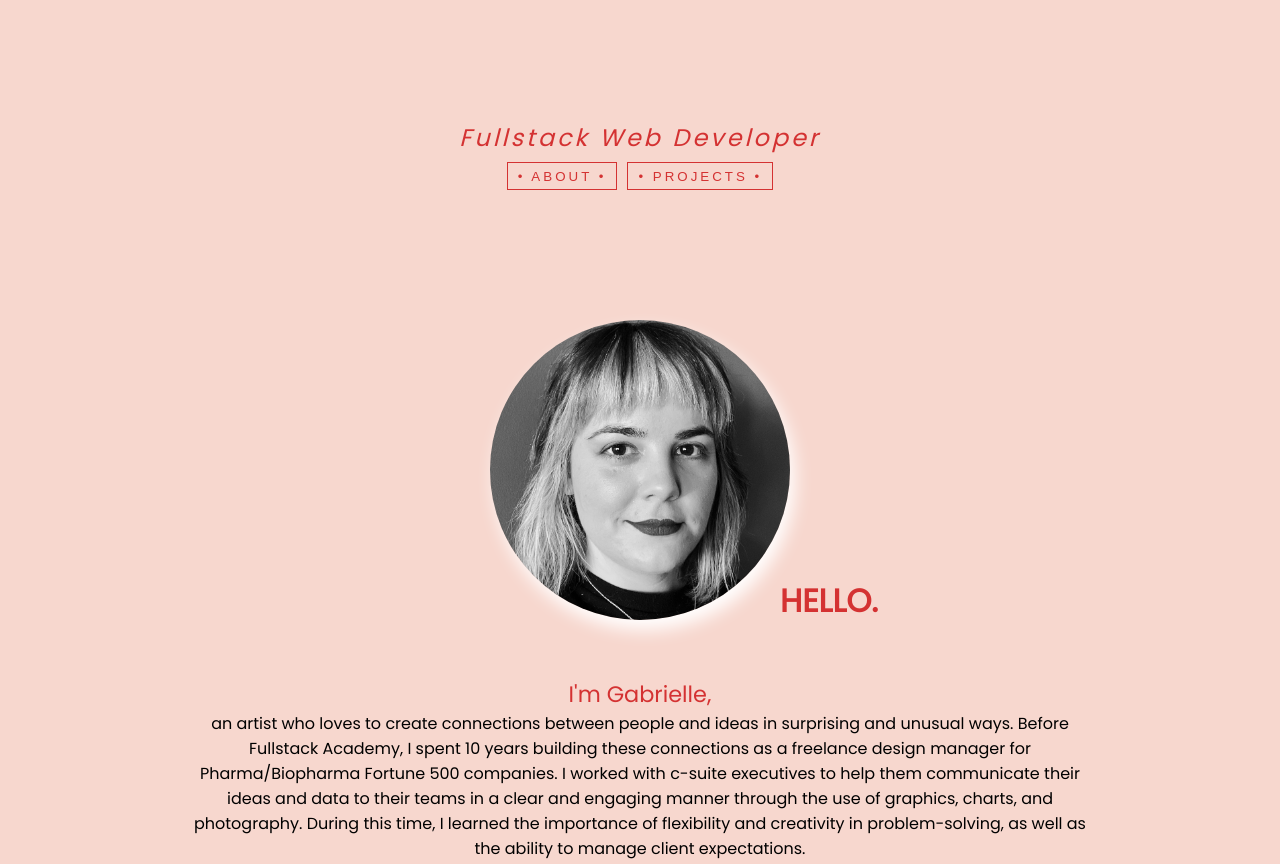
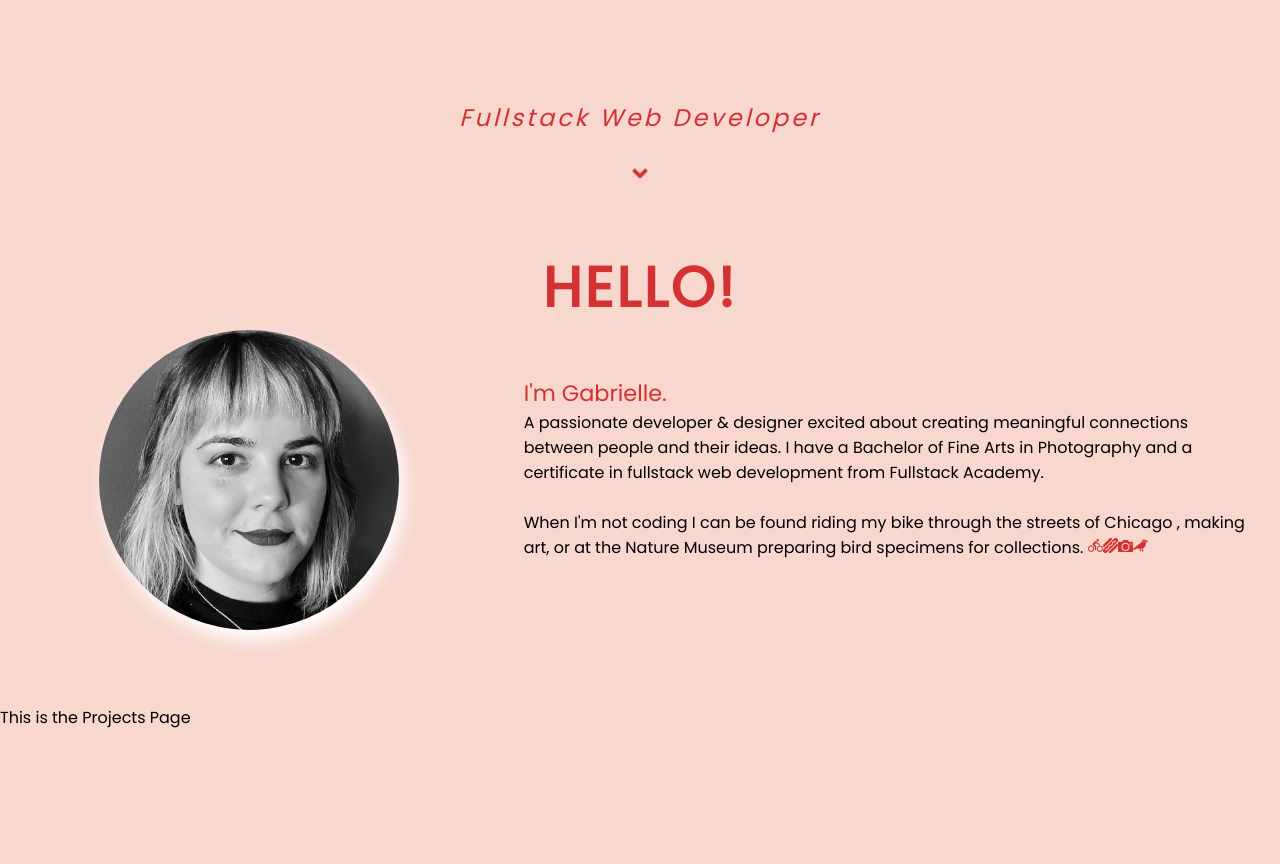
Before and after one commit to gabi-rogers23/personal_site, a React app: page / in a window 1280 px wide. Shown: the part 995-1859 px from the top of the page. Built offline with nearby package versions, Linux system fonts and the light colour scheme; a web font is replaced by a local one.

Commit message:
WIP placement for about me section

```diff
--- a/public/style.css
+++ b/public/style.css
@@ -26,7 +26,6 @@ button {
   border: 1px solid rgb(212, 50, 50);
 }
 
-
 button:hover {
   color: white;
   border: 1px solid white;
@@ -46,14 +45,15 @@ li {
 }
 
 .navIcon {
-  font-size: 25px;
+  font-size: 15px;
+  color: rgb(212, 50, 50);
 }
 
+/* HOME */
 .homeContainer {
-  margin-top: 0px;
+  margin-top: -50px;
   margin-bottom: 100px;
-
-    animation: 1.5s fadeInUp;
+  animation: 1.5s fadein;
 }
 
 @keyframes fadeInUp {
@@ -68,8 +68,12 @@ li {
 }
 
 @keyframes fadein {
-  from { opacity: 0; }
-  to   { opacity: 1; }
+  from {
+    opacity: 0;
+  }
+  to {
+    opacity: 1;
+  }
 }
 
 .nameLogo {
@@ -87,7 +91,6 @@ li {
   justify-content: center;
   justify-content: center;
   padding-left: 50px;
-
 }
 
 .name h1 {
@@ -111,7 +114,7 @@ li {
   text-align: center;
   color: rgb(212, 50, 50);
   letter-spacing: 3px;
-  margin-top: 15px;
+  margin-top: 45px;
   font-size: 1.5em;
   display: flex;
   flex-flow: column wrap;
@@ -119,26 +122,22 @@ li {
   align-items: center;
 }
 
-.footerContainer {
-  background-color: rgb(243, 191, 177);
-  color: rgb(212, 50, 50);
-  display: flex;
-  flex-flow: row wrap;
-  align-items: center;
-  justify-content: center;
-  left: 0;
-  bottom: 0;
-  width: 100%;
-  height: 75px;
-  text-align: center;
-  position: fixed;
+.downArrow {
+  margin-top: 25px;
+  animation: MoveUpDown 1.5s linear infinite;
 }
 
-.footerContainer a {
-  color: rgb(212, 50, 50);
+@keyframes MoveUpDown {
+  0%,
+  100% {
+    transform: translateY(0);
+  }
+  50% {
+    transform: translateY(-10px);
+  }
 }
 
-/* NavBar CSS */
+/* NAVBAR */
 
 .headerContainer {
   width: 100%;
@@ -202,26 +201,32 @@ li {
   color: white;
 }
 
-
 /* ABOUT */
 
-.about{
-  margin-top: 100px;
+.about {
+  margin-top: 50px;
+}
+
+.hello {
+  color: rgb(212, 50, 50);
+  font-size: 3.5em;
+  letter-spacing: 3px;
+  text-align: center;
 }
 
 .aboutContainer {
   display: flex;
-  flex-flow: column nowrap;
-  justify-content: center;
+  flex-flow: row wrap;
+  justify-content: space-between;
   align-items: center;
-  margin: 25px;
-  margin-bottom: 100px;
 }
 
-.selfContainer{
-  position: relative;
-  margin-top: 25px;
-  display: block;
+.selfContainer {
+  display: flex;
+  flex-flow: column wrap;
+  justify-content: space-between;
+  align-items: center;
+  flex-grow: 1;
 }
 
 .self {
@@ -230,33 +235,50 @@ li {
   border-radius: 50%;
   object-fit: cover;
   object-position: center;
-  /* border: 1px solid rgb(212, 50, 50); */
-  box-shadow: 5px 10px 18px white
+  box-shadow: 5px 10px 18px white;
 }
 
-.aboutContainer h1{
-  color: rgb(212, 50, 50);
-  text-align: center;
-  position: absolute;
-  margin-top: -50px;
-  margin-left: 290px;
-  animation: fadeInUp 2s;
-}
-
-.start{
+.start {
   color: rgb(212, 50, 50);
   font-size: 1.4em;
 }
 
 .aboutParagraphs {
-  margin-top: 25px;
-  max-width: 900px;
-  text-align: center;
+  width: 30%;
+  padding: 25px;
+  text-align: left;
+  flex-grow: 2;
 }
 
-/* Projects */
+.aboutParagraphs p {
+  padding-bottom: 25px;
+}
+
+/* PROJECTS */
+.projects {
+  margin-top: 75px;
+}
 
 .projectsContainer {
   width: 100%;
   height: 800px;
 }
+
+/* FOOTER */
+.footerContainer {
+  background-color: rgb(243, 191, 177);
+  color: rgb(212, 50, 50);
+  display: flex;
+  flex-flow: row wrap;
+  align-items: center;
+  justify-content: center;
+  left: 0;
+  bottom: 0;
+  width: 100%;
+  height: 75px;
+  text-align: center;
+}
+
+.footerContainer a {
+  color: rgb(212, 50, 50);
+}
--- a/src/components/about.js
+++ b/src/components/about.js
@@ -1,21 +1,40 @@
 import React from "react";
-const self = require("./assets/Rogers_Gabrielle.jpeg")
+const self = require("./assets/Rogers_Gabrielle.jpeg");
+import { FaCrow, FaHotdog } from "react-icons/fa";
+import { ImCamera } from "react-icons/im";
+import { MdOutlineDirectionsBike } from "react-icons/md";
 
 const About = () => {
-    return(
-    <div className="aboutContainer">
-        <div className="selfContainer"><img className="self" src={self}></img><h1>HELLO.</h1></div>
+  return (
+    <>
+      <h1 className="hello">HELLO!</h1>
+      <div className="aboutContainer">
+        <div className="selfContainer">
+          <img className="self" src={self}></img>
+        </div>
         <div className="aboutParagraphs">
+          <div className="start">I'm Gabrielle.</div>
+          <div>
+            <p>
+              A passionate developer & designer excited about creating
+              meaningful connections between people and their ideas. I have a
+              Bachelor of Fine Arts in Photography and a certificate in
+              fullstack web development from Fullstack Academy.
+            </p>
 
-<br/>
-<div className="start">I'm Gabrielle,</div> <div>an artist who loves to create connections between people and ideas in surprising and unusual ways. Before Fullstack Academy, I spent 10 years building these connections as a freelance design manager for Pharma/Biopharma Fortune 500 companies. I worked with c-suite executives to help them communicate their ideas and data to their teams in a clear and engaging manner through the use of graphics, charts, and photography. During this time, I learned the importance of flexibility and creativity in problem-solving, as well as the ability to manage client expectations.
-</div><p/>
-<br/>
-Most recently, I worked as a digital court reporter, where I used my communication skills to quickly assess the requirements of each individual job. Despite the creative challenges, I found that there were often little to no analytical challenges in this role. I knew that eventually, I would need to make a career change in order to fully exercise my passion for creativity and problem-solving.
-<p/>
-<br/>
-Overall, I am excited to bring my artistic sensibility and problem-solving skills to the field of software engineering. I believe that my diverse background in design and communication has given me a unique perspective that will allow me to approach coding challenges in a creative and innovative way. I am looking forward to continuing to learn and grow in this exciting field!</div>
-    </div>)
-}
+            <p>
+              When I'm not coding I can be found riding my bike through the
+              streets of Chicago , making art, or at the Nature Museum preparing
+              bird specimens for collections.              <MdOutlineDirectionsBike className="navIcon" />
+              <FaHotdog className="navIcon" />
+              <ImCamera className="navIcon" />
+              <FaCrow className="navIcon" />
+            </p>
+          </div>
+        </div>
+      </div>
+    </>
+  );
+};
 
 export default About;
--- a/src/components/exports.js
+++ b/src/components/exports.js
@@ -3,3 +3,4 @@ export { default as Home } from "./home";
 export { default as About } from "./about";
 export { default as Projects } from "./projects";
 export { default as Footer } from "./footer";
+export { default as SkillStack } from "./skillStack";
--- a/src/components/home.js
+++ b/src/components/home.js
@@ -1,10 +1,9 @@
 import React, { useRef }  from "react";
-import { useNavigate } from "react-router-dom";
-import { About, Projects } from "./exports";
+import { About, Projects, SkillStack } from "./exports";
+import {FaAngleDown} from "react-icons/fa";
 
 
 const Home = () => {
-const navigate = useNavigate()
 const aboutSection = useRef(null);
 const projectsSection = useRef(null);
 
@@ -26,19 +25,20 @@ const scrollTo = (pageSection) => { window.scrollTo({ top: pageSection.current.o
       <div>
         <div className="homeDetails">
           <div><i>Fullstack Web Developer</i></div>
-          <div><button onClick={((e)=>{
+          {/* <div><button onClick={((e)=>{
             e.preventDefault();
             scrollTo(aboutSection)
           })}>• About •</button>
           <button onClick={((e)=>{
             e.preventDefault();
             scrollTo(projectsSection)
-          })}>• Projects •</button></div>
+          })}>• Projects •</button></div> */}
+          <div className="downArrow"><FaAngleDown /></div>
         </div>
       </div>
-
           <div className="about" ref={aboutSection}><About /></div>
          <div className="projects" ref={projectsSection}><Projects /></div>
+         <div><SkillStack/></div>
     </div>
   );
 };
--- /dev/null
+++ b/src/components/skillStack.js
@@ -0,0 +1,9 @@
+import React from "react";
+
+const SkillStack = () => {
+    return(<div className="skillsContainer">
+        This is the Skills Page
+    </div>)
+}
+
+export default SkillStack;
```
